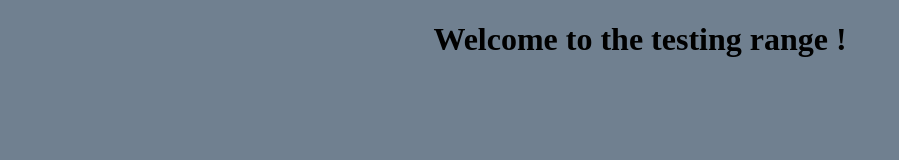
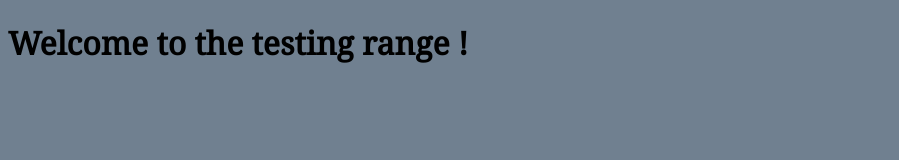
Before and after one commit to Aixiis/aixiis.github.io, a plain HTML site: page index.html in a window 1280 px wide. Shown: the whole page, without its empty margins (0-899 px from the left). Drawn offline with Linux system fonts and the light colour scheme.

Commit message:
Update index.html

```diff
--- a/index.html
+++ b/index.html
@@ -6,6 +6,8 @@
   <meta name="viewport" content="width=device-width">
   <title>Testing Range</title>
   <link href="style.css" rel="stylesheet" type="text/css" ; />
+	<link rel="stylesheet" href="https://fonts.googleapis.com/css?family=Noto+Serif">
+
   <style>
     body {
       background-color: darkslategrey;
@@ -14,6 +16,11 @@
     h2 {
       color: blue;
     }
+
+	 h1.noto{
+		font-family: "Noto Serif", serif;
+      font-weight:800;
+	 }
 
     q {
       color: yellow;
@@ -26,7 +33,7 @@
 </head>
 
 <body style="background-color:slategrey;">
-  <h1 class="centered">Welcome to the testing range !</h1>
+  <h1 class="noto">Welcome to the testing range !</h1>
 
 </body>
 
```
